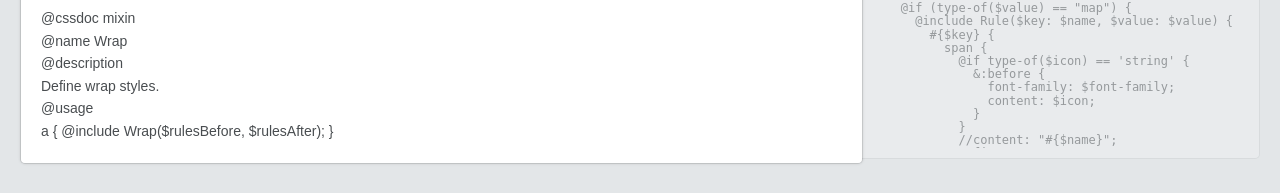
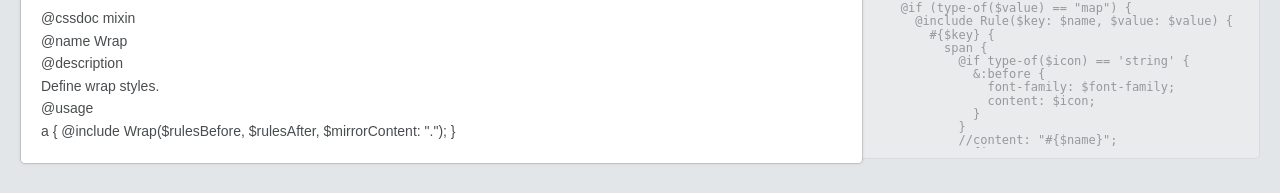
Before and after one commit to nerdfiles/grammual, a website: page docs/_system__.html in a window 1280 px wide. Shown: the part 509-702 px from the top of the page. Drawn offline with Linux system fonts and the light colour scheme.

Commit message:
Notes updates 4 achieve maxxx results.

```diff
--- a/docs/_system__.html
+++ b/docs/_system__.html
@@ -5,7 +5,7 @@
 <p> @cssdoc mixin<br> @name define<br> @description<br> Define placeholder.</p>
 <p> @cssdoc mixin<br> @name Rules<br> @description<br> Print rules</p>
 <p> @cssdoc mixin<br> @name Rule<br> @description<br> Like pie.</p>
-<p> @cssdoc mixin<br> @name Wrap<br> @description<br> Define wrap styles.<br> @usage<br>   a { @include Wrap($rulesBefore, $rulesAfter); }</p>
+<p> @cssdoc mixin<br> @name Wrap<br> @description<br> Define wrap styles.<br> @usage<br>   a { @include Wrap($rulesBefore, $rulesAfter, $mirrorContent: &quot;.&quot;); }</p>
 </div><div class="code"><pre><code>$__rules__: null;
 
 
```
